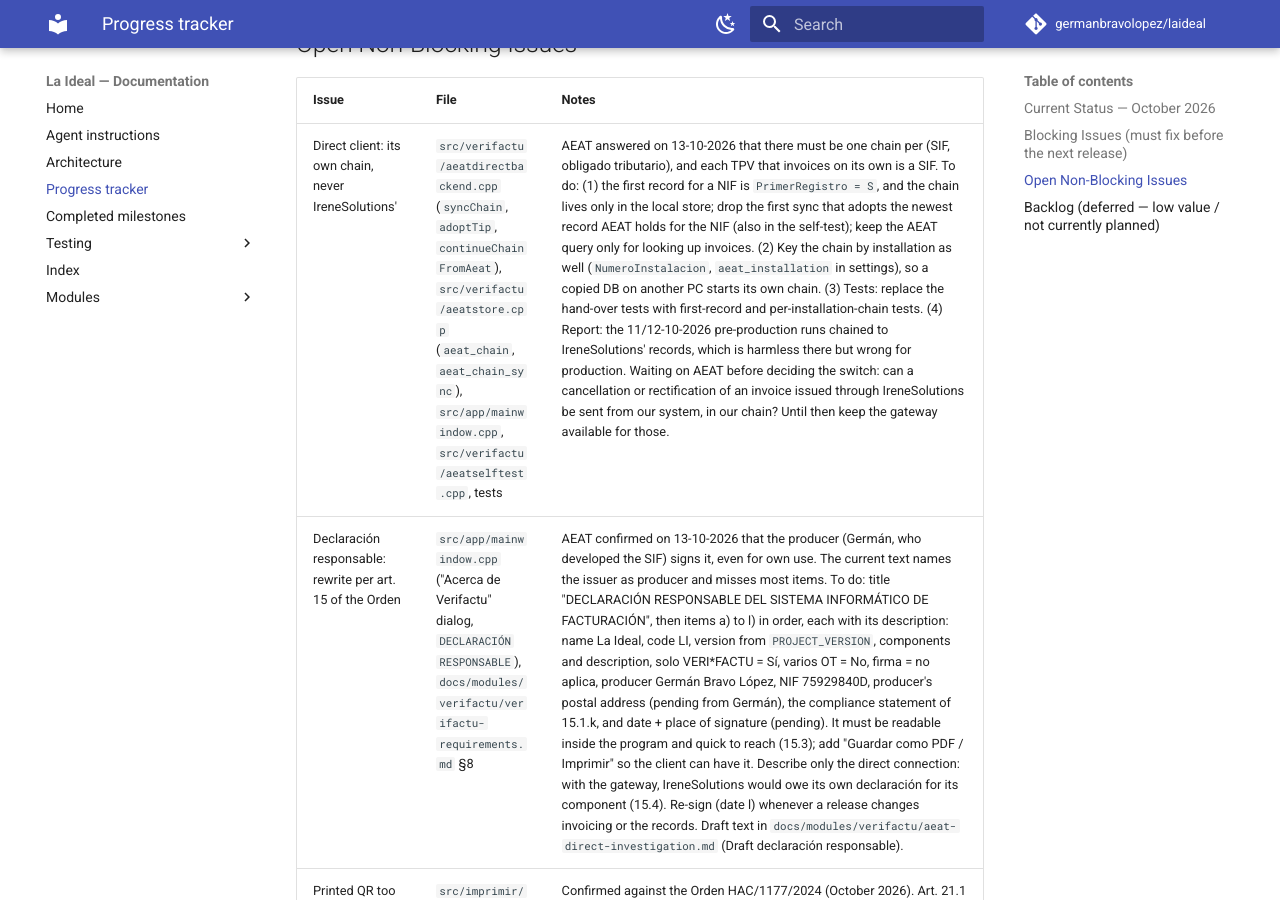
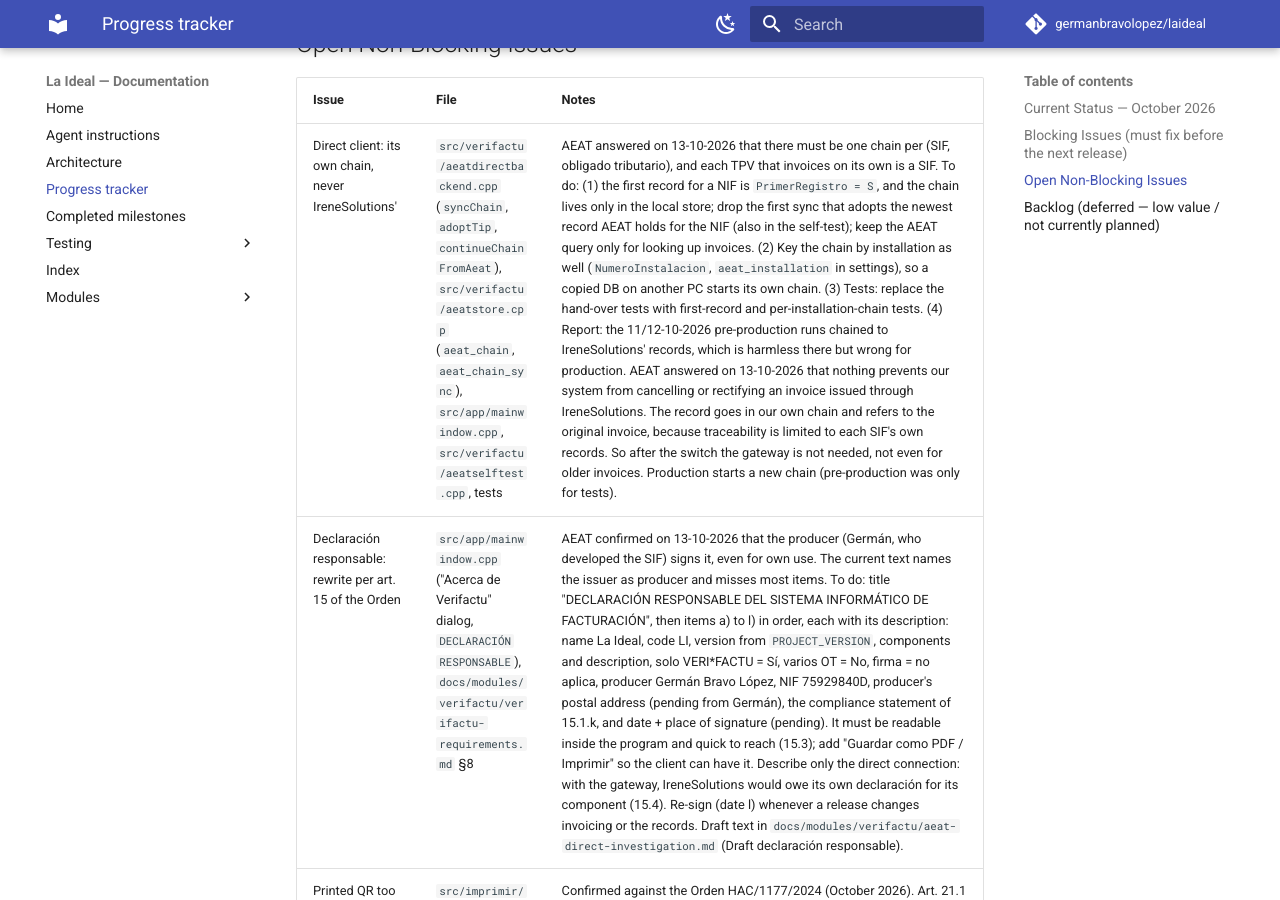
Before and after one commit to germanbravolopez/laideal, an MkDocs documentation site: the page built from docs/progress_tracker.md, in a window 1280 px wide and 900 px high, scrolled down 1199 px. Built offline with MkDocs 1.6.1 and Material for MkDocs 9.7.7, drawn with Linux system fonts in a browser that asks for light colours; comment, search, counter and statistics services are not loaded.

Commit message:
AEAT direct investigation: AEAT's answer - our system may cancel or rectify invoices issued through IreneSolutions, as records of its own chain

```diff
--- a/docs/progress_tracker.md
+++ b/docs/progress_tracker.md
@@ -36,7 +36,7 @@
 
 | Issue | File | Notes |
 |-------|------|-------|
-| Direct client: its own chain, never IreneSolutions' | `src/verifactu/aeatdirectbackend.cpp` (`syncChain`, `adoptTip`, `continueChainFromAeat`), `src/verifactu/aeatstore.cpp` (`aeat_chain`, `aeat_chain_sync`), `src/app/mainwindow.cpp`, `src/verifactu/aeatselftest.cpp`, tests | AEAT answered on 13-10-2026 that there must be one chain per (SIF, obligado tributario), and each TPV that invoices on its own is a SIF. To do: (1) the first record for a NIF is `PrimerRegistro = S`, and the chain lives only in the local store; drop the first sync that adopts the newest record AEAT holds for the NIF (also in the self-test); keep the AEAT query only for looking up invoices. (2) Key the chain by installation as well (`NumeroInstalacion`, `aeat_installation` in settings), so a copied DB on another PC starts its own chain. (3) Tests: replace the hand-over tests with first-record and per-installation-chain tests. (4) Report: the 11/12-10-2026 pre-production runs chained to IreneSolutions' records, which is harmless there but wrong for production. Waiting on AEAT before deciding the switch: can a cancellation or rectification of an invoice issued through IreneSolutions be sent from our system, in our chain? Until then keep the gateway available for those. |
+| Direct client: its own chain, never IreneSolutions' | `src/verifactu/aeatdirectbackend.cpp` (`syncChain`, `adoptTip`, `continueChainFromAeat`), `src/verifactu/aeatstore.cpp` (`aeat_chain`, `aeat_chain_sync`), `src/app/mainwindow.cpp`, `src/verifactu/aeatselftest.cpp`, tests | AEAT answered on 13-10-2026 that there must be one chain per (SIF, obligado tributario), and each TPV that invoices on its own is a SIF. To do: (1) the first record for a NIF is `PrimerRegistro = S`, and the chain lives only in the local store; drop the first sync that adopts the newest record AEAT holds for the NIF (also in the self-test); keep the AEAT query only for looking up invoices. (2) Key the chain by installation as well (`NumeroInstalacion`, `aeat_installation` in settings), so a copied DB on another PC starts its own chain. (3) Tests: replace the hand-over tests with first-record and per-installation-chain tests. (4) Report: the 11/12-10-2026 pre-production runs chained to IreneSolutions' records, which is harmless there but wrong for production. AEAT answered on 13-10-2026 that nothing prevents our system from cancelling or rectifying an invoice issued through IreneSolutions. The record goes in our own chain and refers to the original invoice, because traceability is limited to each SIF's own records. So after the switch the gateway is not needed, not even for older invoices. Production starts a new chain (pre-production was only for tests). |
 | Declaración responsable: rewrite per art. 15 of the Orden | `src/app/mainwindow.cpp` ("Acerca de Verifactu" dialog, `DECLARACIÓN RESPONSABLE`), `docs/modules/verifactu/verifactu-requirements.md` §8 | AEAT confirmed on 13-10-2026 that the producer (Germán, who developed the SIF) signs it, even for own use. The current text names the issuer as producer and misses most items. To do: title "DECLARACIÓN RESPONSABLE DEL SISTEMA INFORMÁTICO DE FACTURACIÓN", then items a) to l) in order, each with its description: name La Ideal, code LI, version from `PROJECT_VERSION`, components and description, solo VERI*FACTU = Sí, varios OT = No, firma = no aplica, producer Germán Bravo López, NIF 75929840D, producer's postal address (pending from Germán), the compliance statement of 15.1.k, and date + place of signature (pending). It must be readable inside the program and quick to reach (15.3); add "Guardar como PDF / Imprimir" so the client can have it. Describe only the direct connection: with the gateway, IreneSolutions would owe its own declaración for its component (15.4). Re-sign (date l) whenever a release changes invoicing or the records. Draft text in `docs/modules/verifactu/aeat-direct-investigation.md` (Draft declaración responsable). |
 | Printed QR too small, VERI*FACTU leyenda too small | `src/imprimir/imprimir.cpp` (`buildTicket`, QR scaled to 192 dots), `src/printing/ticketrenderer.cpp` (leyenda in Font B) | Confirmed against the Orden HAC/1177/2024 (October 2026). Art. 21.1 requires a QR between 30x30 and 40x40 mm (ISO/IEC 18004), but 192 dots at 203 dpi is about 24 mm, and `Qt::SmoothTransformation` blurs the module edges. Render it at an integer module size inside 30-40 mm (about 240-320 dots). Art. 20.1.b requires the leyenda "in a well-visible font and size, similar to the rest of the invoice data", but it prints in Font B, the smallest font, while the body uses Font A. Applies to the gateway and the direct client. |
 | Direct client: reprint of a PENDIENTE invoice has no QR | `src/imprimir/imprimir.cpp` (`resolveQrCode`) | Found by the compliance auditor (October 2026, `feature/aeat-direct-investigation`). The factura printed at issue has its QR and leyenda, but a reprint before AEAT answers gets no QR, because `resolveQrCode` needs a CSV. With the direct client it could be drawn from the stored record (`queuedRecordQr`). Related: Cobrar prints the factura even when a garment could not be stored as paid (`unstoredGarments`), which is rare and is already shown in red. |
```
Also changed, not shown: docs/modules/verifactu/aeat-direct-investigation.md (+1 -1 lines).
